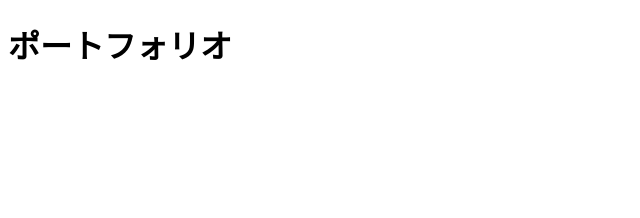
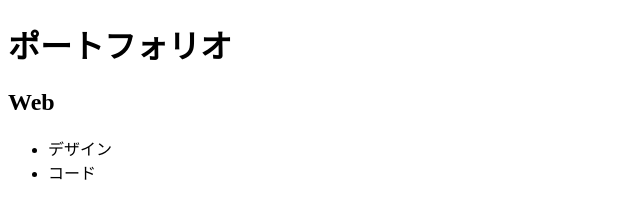
Before and after one commit to hiro19970905/Portfolio, a plain HTML site: page index.html in a window 1280 px wide. Shown: the whole page, without its empty margins (0-640 px from the left). Drawn offline with Linux system fonts and the light colour scheme.

Commit message:
Add files via upload

```diff
--- a/index.html
+++ b/index.html
@@ -9,6 +9,17 @@
 <body>
     <main>
         <h1>ポートフォリオ</h1>
+
+        <article>
+            <h2>Web</h2>
+
+            <div>
+                <ul>
+                    <li>デザイン</li>
+                    <li>コード</li>
+                </ul>
+            </div>
+        </article>
     </main>
 </body>
 </html>
```
